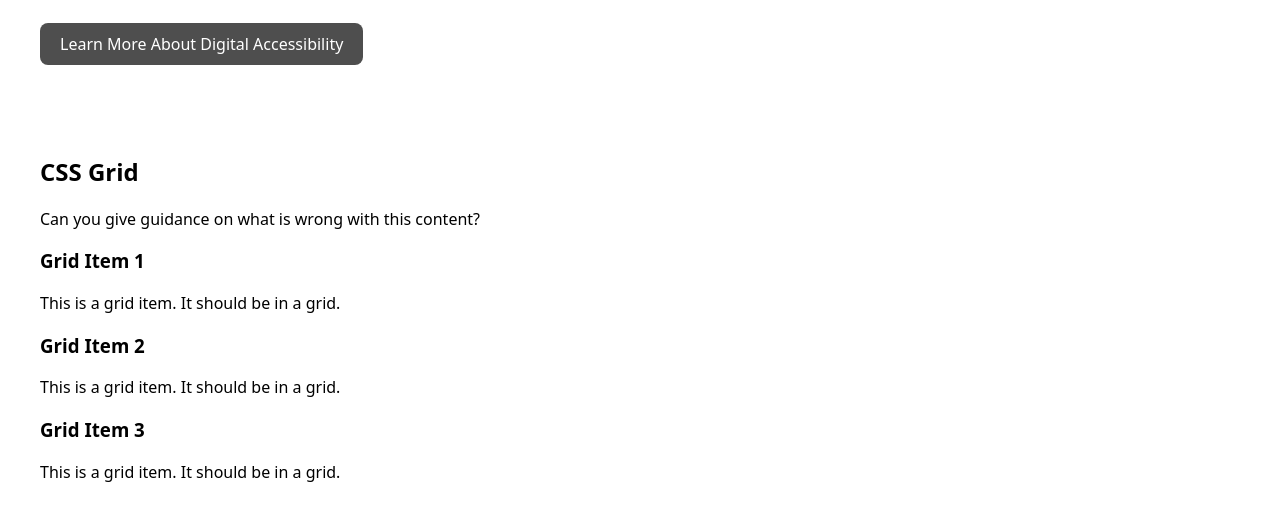
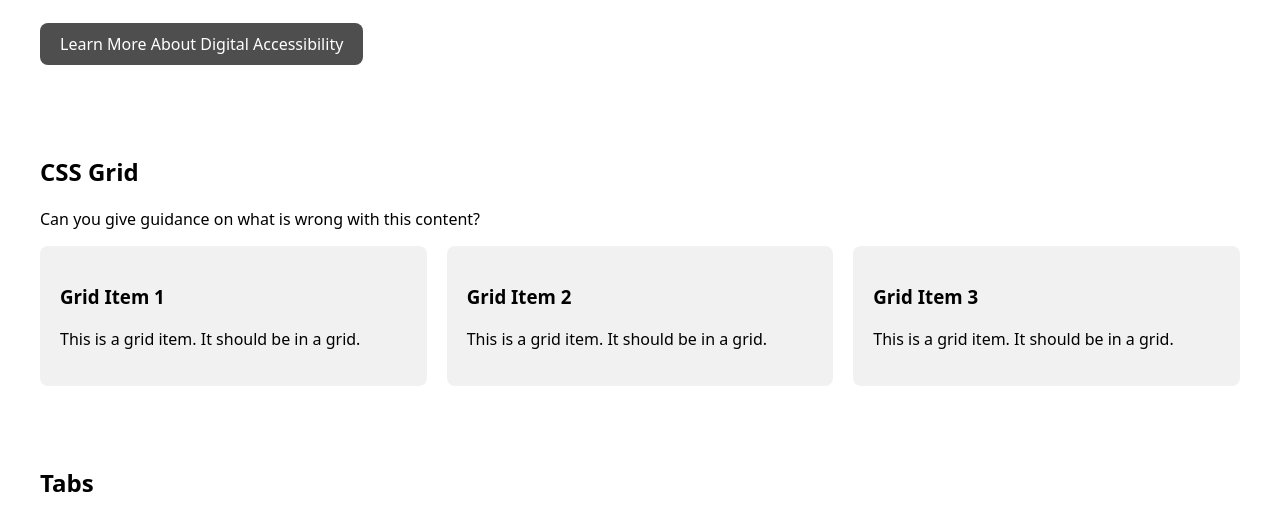
Before and after one commit to althe3rd/Digital-Accessibility-Test, a plain HTML site: page index.html in a window 1280 px wide. Shown: the part 435-952 px from the top of the page. Drawn offline with Linux system fonts and the light colour scheme.

Commit message:
some additional styles

```diff
--- a/css/style.css
+++ b/css/style.css
@@ -33,6 +33,9 @@ footer {
     max-width: 1200px;
     padding: 30px;
 }
+
+
+/* elements */
 
 a.button {
     display: inline-block;
@@ -87,3 +90,16 @@ a.button {
   .tabcontent:first-child {
     display: block;
   }
+
+
+  .gridGroup {
+    display: grid;
+    grid-template-columns: repeat(auto-fill, minmax(300px, 1fr));
+    grid-gap: 20px;
+  }
+
+  .gridGroup .gridItem {
+    background-color: #f1f1f1;
+    padding: 20px;
+    border-radius: 8px;
+  }
```
